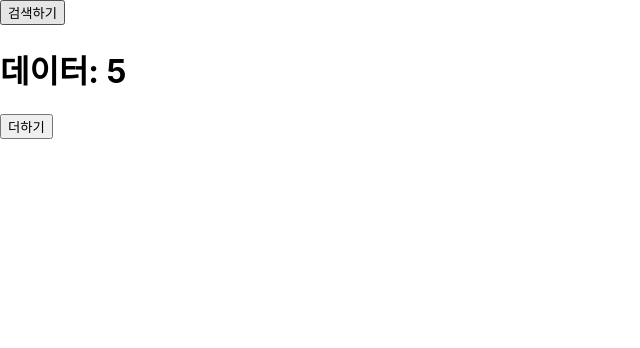
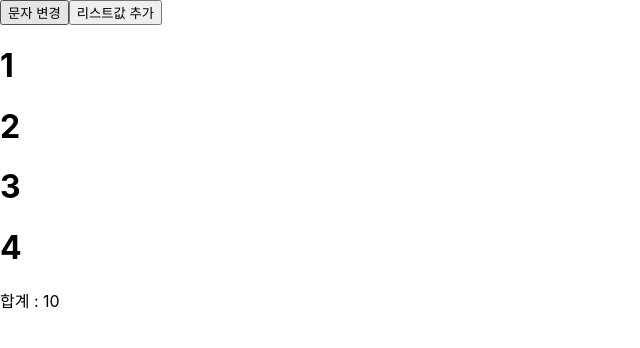
Before and after one commit to cms02/react-basic, a React (Create React App) app: page / in a window 1280 px wide. Shown: the top 348 px of the page, without its empty margins (0-640 px from the left). Built offline with nearby package versions, Linux system fonts and the light colour scheme.

Commit message:
useMemo => 메모라이제이션(기억)

```diff
--- a/src/App.js
+++ b/src/App.js
@@ -1,43 +1,44 @@
-import { useEffect, useState } from 'react';
+//useMemo => 메모라이제이션(기억)
 
-import './App.css';
+import { useMemo, useState } from 'react';
+function App() {
+  const [list, setList] = useState([1, 2, 3, 4]);
+  const [str, setStr] = useState('합계');
 
-function App() {
-  const [data, setData] = useState(0);
-  const [search, setSearch] = useState(0);
-
-  const download = () => {
-    //다운로드 받고 (통신)
-    let downloadData = 5; //가정
-    setData(downloadData);
+  const getAddResult = () => {
+    let sum = 0;
+    list.forEach((i) => (sum = sum + i));
+    console.log('sum함수 실행됨', sum);
+    return sum;
   };
 
-  //(1)실행 시점: (1)App() 함수가 최초 실행될 때(마운트될 때,그림이 그려질 때)
-  //(2)상태 변수가 변경될 때(그게 dependencyList에 등록되어 있어야함)
-  //(3) 의존 리스트 관리를 할 수 있다.
-  useEffect(() => {
-    console.log('UserEffect 실행됨');
-    download();
-  }, [search]);
+  const addResult = useMemo(() => getAddResult(), [list]);
+
   return (
     <div>
       <button
         onClick={() => {
-          setSearch(2);
+          setStr('안녕');
         }}
       >
-        검색하기
+        문자 변경
       </button>
 
-      <h1>데이터: {data}</h1>
       <button
         onClick={() => {
-          download();
-          setData(data + 1);
+          setList([...list, 10]);
         }}
       >
-        더하기
+        리스트값 추가
       </button>
+      <div>
+        {list.map((i) => (
+          <h1>{i}</h1>
+        ))}
+      </div>
+      <div>
+        {str} : {addResult}
+      </div>
     </div>
   );
 }
```
